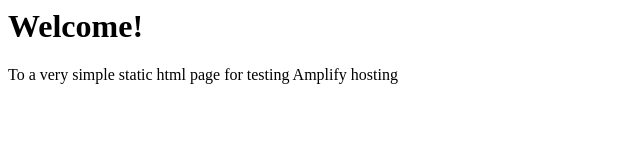
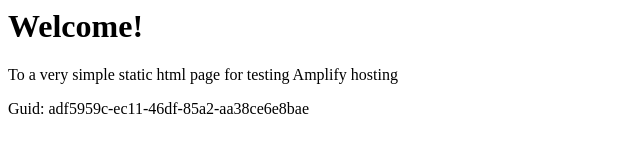
Before and after one commit to aws-aemilia-mxp/Github-PR-Commit-Integration-Test-DoNotTouch-GitHubAutoBuildCanaryTest-v1-preprod-eu-south-1, a website: page src/index.html in a window 1280 px wide. Shown: the whole page, without its empty margins (0-640 px from the left). Drawn offline with Linux system fonts and the light colour scheme.

Commit message:
commit from integ tests

```diff
--- a/src/index.html
+++ b/src/index.html
@@ -1,3 +1,5 @@
+
+
 <html lang="en">
 
 <head>
@@ -10,6 +12,6 @@
 <body>
     <h1>Welcome!</h1>
     <p>To a very simple static html page for testing Amplify hosting</p>
-</body>
+    <p>Guid: adf5959c-ec11-46df-85a2-aa38ce6e8bae</p></body>
 
 </html>
```
